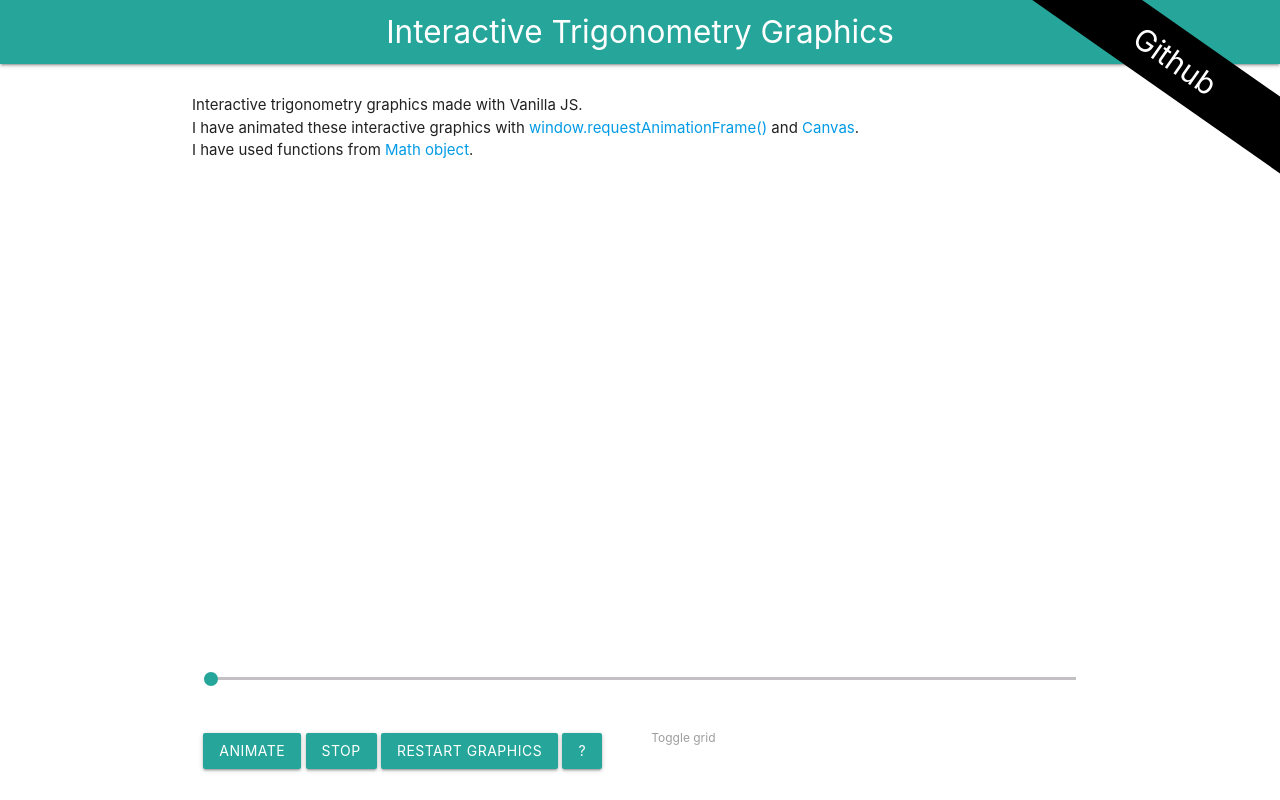
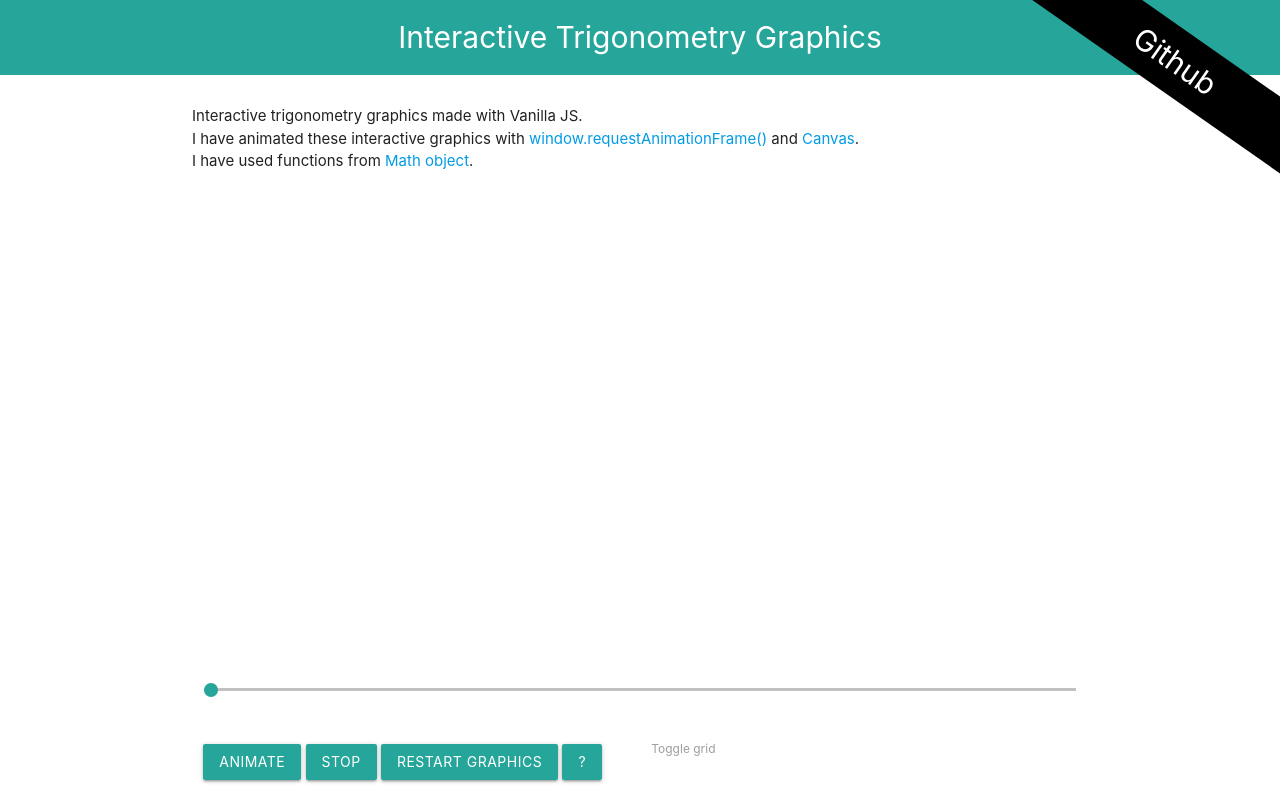
Before and after one commit to nacholozano/interactive-trigonometry-graphics, a website: page src/index.html in a window 1280 px wide. Shown: the top 800 px of the page. Drawn offline with nearby package versions, Linux system fonts and the light colour scheme; files whose address does not match are found by name.

Commit message:
- Github ribbon updated - Header style change

```diff
--- a/src/index.html
+++ b/src/index.html
@@ -75,17 +75,17 @@
 			right: -10rem;
 			transform: rotate(35deg);
 		}
+		#header{
+			padding: 0.5em;
+    		font-size: 2em;
+		}
 	</style>
 </head>
 
 <body>
 
-	<header id="header">
-		<nav>
-			<div class="nav-wrapper teal lighten-1">
-				<a class="brand-logo center"> Interactive Trigonometry Graphics </a>
-			</div>
-		</nav>
+	<header id="header" class="teal lighten-1 white-text center-align">
+		Interactive Trigonometry Graphics
 	</header>
 
   <main class="container">
```
